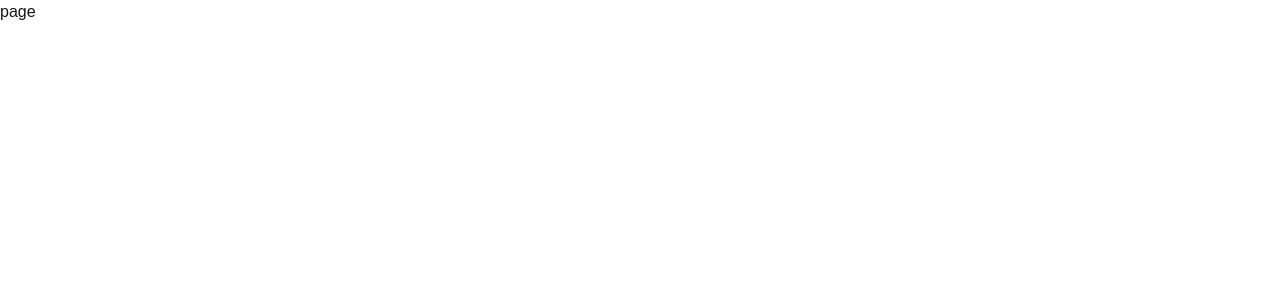
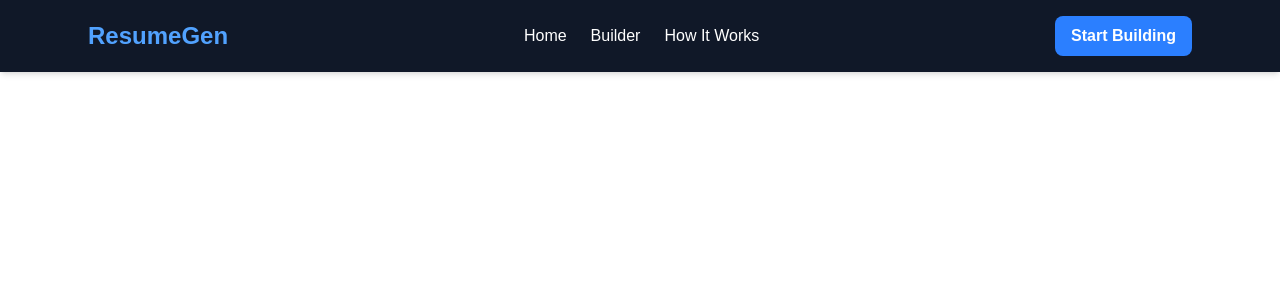
Before and after one commit to aryan21231212/Resume-builder, a Next.js app: page / in a window 1280 px wide. Shown: the top 300 px of the page. Built offline with nearby package versions, Linux system fonts and the light colour scheme.

Commit message:
Navbar done

```diff
--- a/app/page.tsx
+++ b/app/page.tsx
@@ -1,8 +1,11 @@
 import React from 'react'
+import Navbar from '../components/Navbar'
 
 const page = () => {
   return (
-    <div>page</div>
+    <>
+      <Navbar />
+    </>
   )
 }
 
--- a/components/FormSection.tsx
+++ b/components/FormSection.tsx
@@ -0,0 +1,9 @@
+import React from 'react'
+
+const FormSection = () => {
+  return (
+    <div>FormSection</div>
+  )
+}
+
+export default FormSection
--- a/components/Navbar.tsx
+++ b/components/Navbar.tsx
@@ -0,0 +1,31 @@
+"use client";
+import Link from "next/link";
+
+export default function Navbar() {
+  return (
+    <nav className="w-full bg-gray-900 text-white shadow-md">
+      <div className="max-w-6xl mx-auto flex justify-between items-center px-6 py-4">
+
+
+        <Link href="/" className="text-2xl font-bold text-blue-400">
+          ResumeGen
+        </Link>
+
+
+        <div className="hidden md:flex space-x-6">
+          <Link href="/" className="hover:text-blue-400">Home</Link>
+          <Link href="/builder" className="hover:text-blue-400">Builder</Link>
+          <a href="#how-it-works" className="hover:text-blue-400">How It Works</a>
+        </div>
+
+
+        <Link
+          href="/builder"
+          className="bg-blue-500 hover:bg-blue-600 text-white px-4 py-2 rounded-lg font-semibold transition"
+        >
+          Start Building
+        </Link>
+      </div>
+    </nav>
+  );
+}
--- a/components/ResumePreview.tsx
+++ b/components/ResumePreview.tsx
@@ -0,0 +1,9 @@
+import React from 'react'
+
+const ResumePreview = () => {
+  return (
+    <div>ResumePreview</div>
+  )
+}
+
+export default ResumePreview
--- a/components/ResumeTemplate.tsx
+++ b/components/ResumeTemplate.tsx
@@ -0,0 +1,9 @@
+import React from 'react'
+
+const ResumeTemplate = () => {
+  return (
+    <div>ResumeTemplate</div>
+  )
+}
+
+export default ResumeTemplate
```
Also changed, not shown: components/Hero.tsx (added).
